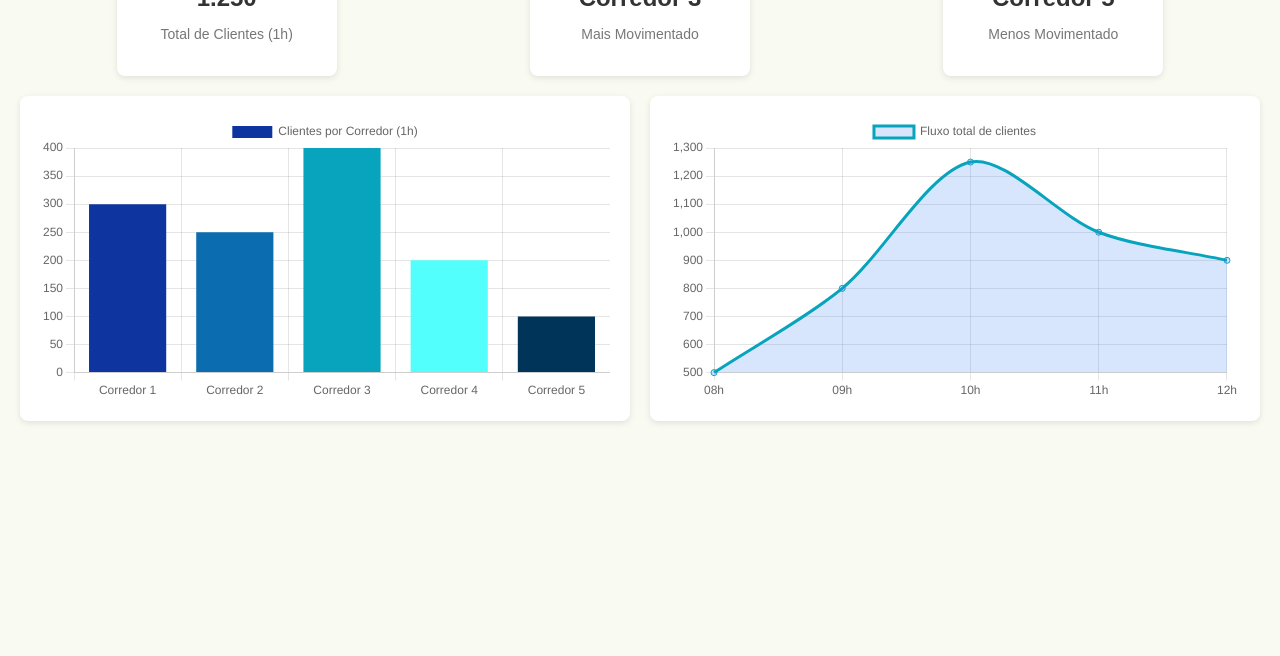
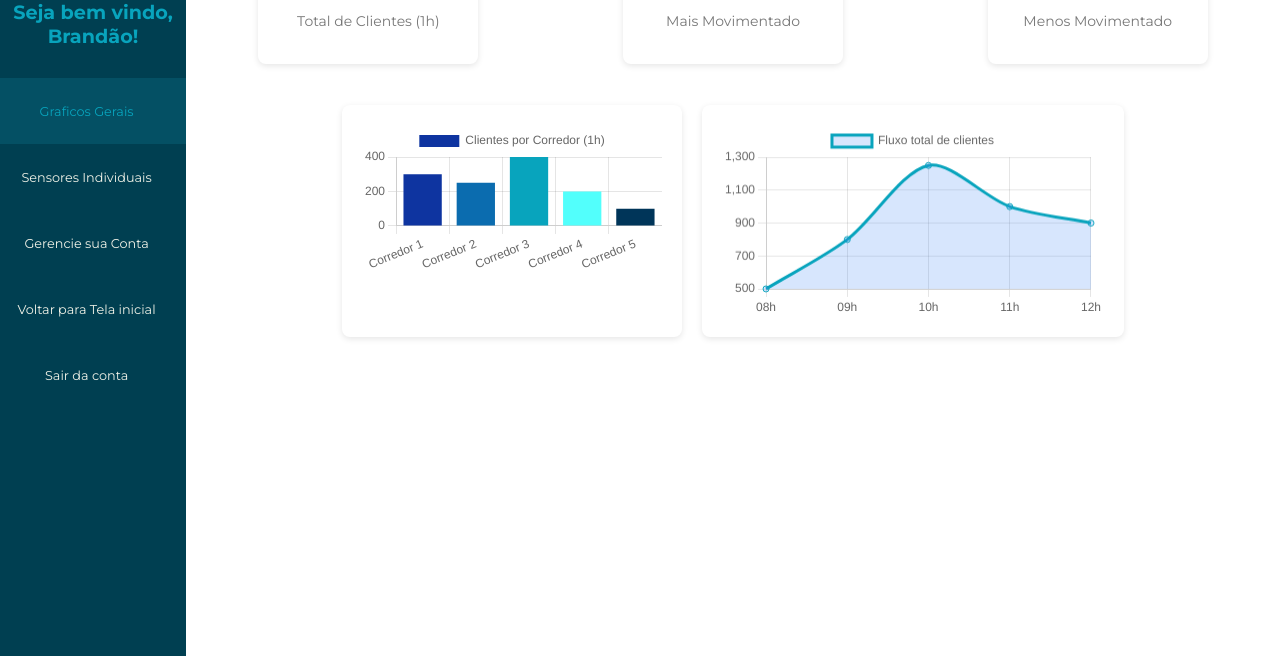
Before and after one commit to SMF-Sensor-de-Monitoramento-de-Fluxo/Site, a plain HTML site: page Dashboard/dashboard.html in a window 1280 px wide. Shown: the part 144-800 px from the top of the page. Drawn offline with nearby package versions, Linux system fonts and the light colour scheme.

Commit message:
Alteração na Dashboard

```diff
--- a/Dashboard/dashboard.html
+++ b/Dashboard/dashboard.html
@@ -6,81 +6,38 @@
   <meta name="viewport" content="width=device-width, initial-scale=1.0">
   <title>Dashboard - Fluxo de Clientes</title>
   <link rel="shortcut icon" href="../Assets/SMF-Icon.png" type="image/x-icon">
+  <link rel="stylesheet" href="../home/style.css">
   <script src="https://cdn.jsdelivr.net/npm/chart.js"></script>
+</head>
 <style>
-    body {
-      font-family: Arial, sans-serif;
-      background: #f9FBF2;
-      margin: 0;
-      padding: 20px;
-    }
-
-    h1 {
-      text-align: center;
-      margin-bottom: 30px;
-    }
-
-    .cards {
-      display: flex;
-      justify-content: space-around;
-      margin: 20px 0;
-    }
-
-    .card {
-      background: white;
-      padding: 20px;
-      border-radius: 8px;
-      box-shadow: 0 2px 6px rgba(0, 0, 0, 0.1);
-      text-align: center;
-      width: 180px;
-    }
-
-    .card h2 {
-      margin: 0;
-      font-size: 24px;
-      color: #333;
-    }
-
-    .card p {
-      font-size: 14px;
-      color: #777;
-    }
-
-    .charts {
-      display: grid;
-      grid-template-columns: repeat(2, 1fr);
-      gap: 20px;
-      margin-top: 20px;
-    }
-
-    .chart:last-child {
-      grid-column: 1 / -1;
-      width: 35%;
-
-    }
-
-    .chart {
-      background: white;
-      padding: 20px;
-      border-radius: 8px;
-      box-shadow: 0 2px 6px rgba(0, 0, 0, 0.1);
     }
 </style>
-</head>
+<body class="dash_body">
+  <aside>
+    <a href="../home/home.html"><img src="../home/imagens/SMFlogoFull.png" alt=""></a>
+    <h2>Seja bem vindo, Brandão!</h2>
+    <li>
+      <ul style="background-color: #045064; color: #08a4bd;"><a class="aside_buttons" href=""><p>Graficos Gerais</p></a></ul>
+      <ul><a class="aside_buttons" href=""><p>Sensores Individuais</p></a></ul>
+      <ul><a class="aside_buttons" href=""><p>Gerencie sua Conta</p></a></ul>
+      <ul><a class="aside_buttons" href="../home/home.html"><p>Voltar para Tela inicial</p></a></ul>
+      <ul class="bt_vermelho"><a class="aside_buttons" href="../LoginCadastro/login.html"><p>Sair da conta</p></a></ul>
+    </li>
 
-<body>
-  <h1>Fluxo de Clientes- Protótipo</h1>
+  </aside>
+  <main>
+    <h1 class="titulo_dash">Fluxo de Clientes</h1>
 
-  <div class="cards">
-    <div class="card">
+    <div class="cardsD">
+      <div class="cardD">
         <h2>1.250</h2>
         <p>Total de Clientes (1h)</p>
       </div>
-    <div class="card">
+      <div class="cardD">
         <h2>Corredor 3</h2>
         <p>Mais Movimentado</p>
       </div>
-    <div class="card">
+      <div class="cardD">
         <h2>Corredor 5</h2>
         <p>Menos Movimentado</p>
       </div>
@@ -93,6 +50,11 @@
       <div class="chart">
         <canvas id="lineChart"></canvas>
       </div>
+
+
+    </main>
+  </body>
+    </html>
 
     <script>
       // Dados fictícios de exemplo
@@ -127,8 +89,5 @@
         }]
       }
     });
-;
+
 </script>
-</body>
-
-</html>
--- a/home/style.css
+++ b/home/style.css
@@ -67,7 +67,7 @@ input{
     width: 100%;
     padding: .5vw;
     margin-bottom: 1vw;
-    border-radius: 30px;
+    border-radius: 10px;
     background-color: #f1f3e8;
 }
 
@@ -170,7 +170,7 @@ input:hover{
     padding: 4% 8%;
     max-width: 80vw;
     margin: 0 auto;
-    border-radius: 30px;
+    border-radius: 10px;
     margin-top: 0px;
     margin-bottom: 2%;
 }
@@ -196,7 +196,7 @@ input:hover{
     min-width: 250px;
     background-color: rgba(255, 255, 255, 0.05);
     padding: 1.5vh;
-    border-radius: 5px;
+    border-radius: 10px;
 }
 
 .topico h3 {
@@ -232,7 +232,7 @@ input:hover{
     background-color: #005975;
     padding: 3% 8% 5% 8%;
     width: 80vw;
-    border-radius: 3vh;
+    border-radius: 10px;
     margin: 0 auto;
     margin-top: 0px;
     display: flex;
@@ -291,7 +291,7 @@ input:hover{
     width: 85vw;
     margin: 2vh auto 0 auto;
     padding: 2.5vw 3vw;
-    border-radius: 30px;
+    border-radius: 10px;
     font-family: "Poppins", sans-serif;
     font-weight: 200;
     color: #333;
@@ -405,7 +405,7 @@ h2 {
 .form-container {
     background-color: #f1f3e8;
     padding: 30px 25px;
-    border-radius: 30px;
+    border-radius: 10px;
     max-width: 27vw;
     width: 100%;
     justify-content: center;
@@ -441,7 +441,7 @@ h2 {
 .form-content input {
     padding: 10px 12px;
     border: 1px solid #ccc;
-    border-radius: 30px;
+    border-radius: 10px;
     font-size: 14px;
     transition: 0.3s;
 }
@@ -457,7 +457,7 @@ button[type="submit"] {
     background-color: #005975;
     color: #f1f3e8;
     border: none;
-    border-radius: 30px;
+    border-radius: 10px;
     font-size: 16px;
     cursor: pointer;
     transition: 0.3s;
@@ -533,7 +533,7 @@ button[type="submit"]:hover {
     background: #f1f3e8;
     padding: 2vw;
     margin-bottom: 20px;
-    border-radius: 30px;
+    border-radius: 10px;
     max-width: 60%;
 }
 .label-calc{
@@ -571,7 +571,7 @@ button[type="submit"]:hover {
 .caixa-cadastro {
     width: 70%;
     border: 2vw;
-    border-radius: 30px;
+    border-radius: 20px;
     background-color: #f1f3e8;
     display: block;
     font-size: 13px;
@@ -641,7 +641,7 @@ input::placeholder {
 
 .link a, .caixa-checkbox {
     color: #08a4bd;
-    transition: all 0.5s ease;
+    transition: 200ms;
 }
 
 .link a:hover, .caixa-checkbox:hover {
@@ -655,7 +655,7 @@ input::placeholder {
 .caixa-login {
     width: 40%;
     border: 2vw;
-    border-radius: 30px;
+    border-radius: 20px;
     background-color: #f1f3e8;
     display: block;
     justify-self: center;
@@ -729,3 +729,135 @@ input::placeholder {
 
 
 /*----- FINAL CSS LOGIN ----- */
+
+
+
+/*----- INICIO CSS DASHBOARD ----- */
+    .dash_body{
+        display: flex;
+        flex-direction: row;
+        flex-wrap: nowrap;
+        margin: 0;
+        min-height: 100vh;
+    }
+    aside{
+        background-color: #003f51;
+        color: #f1f3e8;
+        display: flex;
+        flex-direction: column;
+        width: 17vw;
+        margin: 0;
+    }
+
+    aside h2{
+        color: #08a4bd;
+        font-size: 1.2;
+    }
+
+    aside a{
+        display: flex;
+        justify-content: center;
+        align-content: center;
+    }
+
+    aside img{
+        width: 10vw;
+        justify-self: center;
+        align-self: center;
+        transition: 200ms;
+    }
+    aside img:hover{
+        scale: 1.06;
+        transition: 150ms;
+    }
+
+    aside li{
+        margin-left: -1vw;
+        display: flex;
+        flex-direction: column;
+        justify-content: center;
+        align-content: center;
+    }
+    aside li ul{
+        margin: 0;
+        padding: 1vw;
+        border:  #08a5bd;
+        font-size: 1vw;
+        text-align: center;
+        transition: 100ms;
+    }
+    aside li ul:hover{
+        scale: 1.04;
+        transition: 200ms;
+        background-color: #045064;
+        color: #08a4bd;
+    }
+    .bt_vermelho:hover{
+        color: crimson;
+        background-color: rgb(67, 10, 10);
+        font-weight: 600;
+        transition: 200ms;
+    }
+
+
+    main{
+        width: 100%;
+        align-content: center;
+        display: flex;
+        flex-direction: column;
+
+    }
+
+    .titulo_dash{
+        text-align: center;
+        margin-bottom: 1.3vw;
+    }
+
+    .cardsD {
+        display: flex;
+        flex-direction: row;
+        justify-content: space-around;
+        margin: 1.7vw 0;
+    }
+
+    .cardD {
+        background: white;
+        padding: 20px;
+        border-radius: 8px;
+        box-shadow: 0 2px 6px rgba(0, 0, 0, 0.1);
+        text-align: center;
+        width: 180px;
+    }
+
+    .cardD h2 {
+        margin: 0;
+        font-size: 24px;
+        color: #333;
+    }
+
+    .cardD p {
+        font-size: 14px;
+        color: #777;
+    }
+
+    .charts {
+        display: flex;
+        flex-direction: row;
+        flex-wrap: wrap;
+        justify-content: center;
+        gap: 20px;
+        margin-top: 20px;
+    }
+
+    .chart:last-child {
+        grid-column: 1 / -1;
+        width: 35%;
+
+    }
+
+    .chart {
+        background: white;
+        padding: 20px;
+        border-radius: 8px;
+        box-shadow: 0 2px 6px rgba(0, 0, 0, 0.1);
+    }
```
Lines whose indentation alone changed are shown as unchanged.
